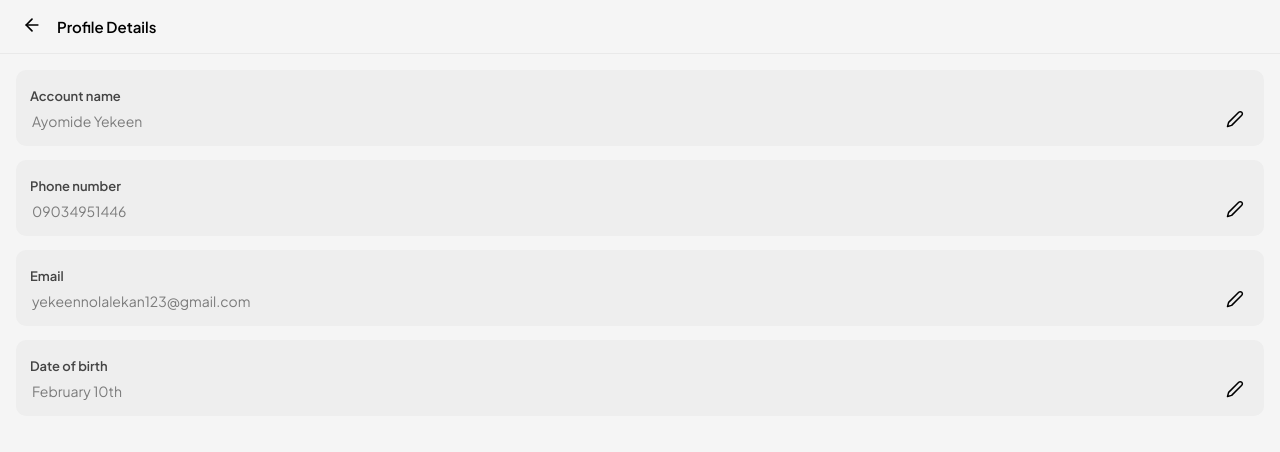
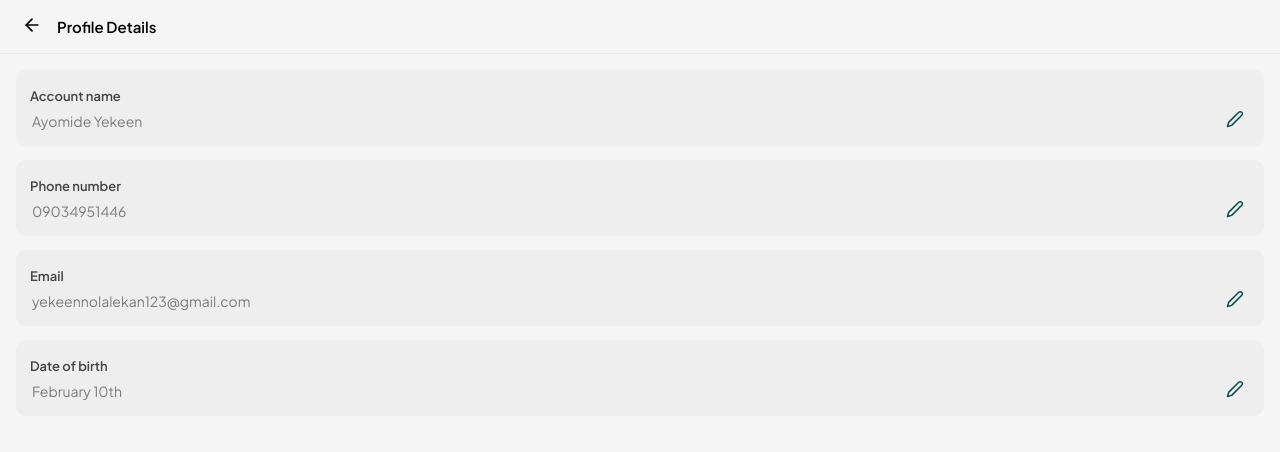
Before and after one commit to ay30bg/droppa, a React (Create React App) app: page /profile/personal-details in a window 1280 px wide. Shown: the top 452 px of the page. Built offline with nearby package versions, Linux system fonts and the light colour scheme.

Commit message:
Update personaldetails.css

```diff
--- a/src/styles/personaldetails.css
+++ b/src/styles/personaldetails.css
@@ -79,6 +79,7 @@
 .pd-edit,
 .pd-save {
   border: none;
+  color: #014f50;
   background: none;
   cursor: pointer;
   padding-left: 8px;
```
